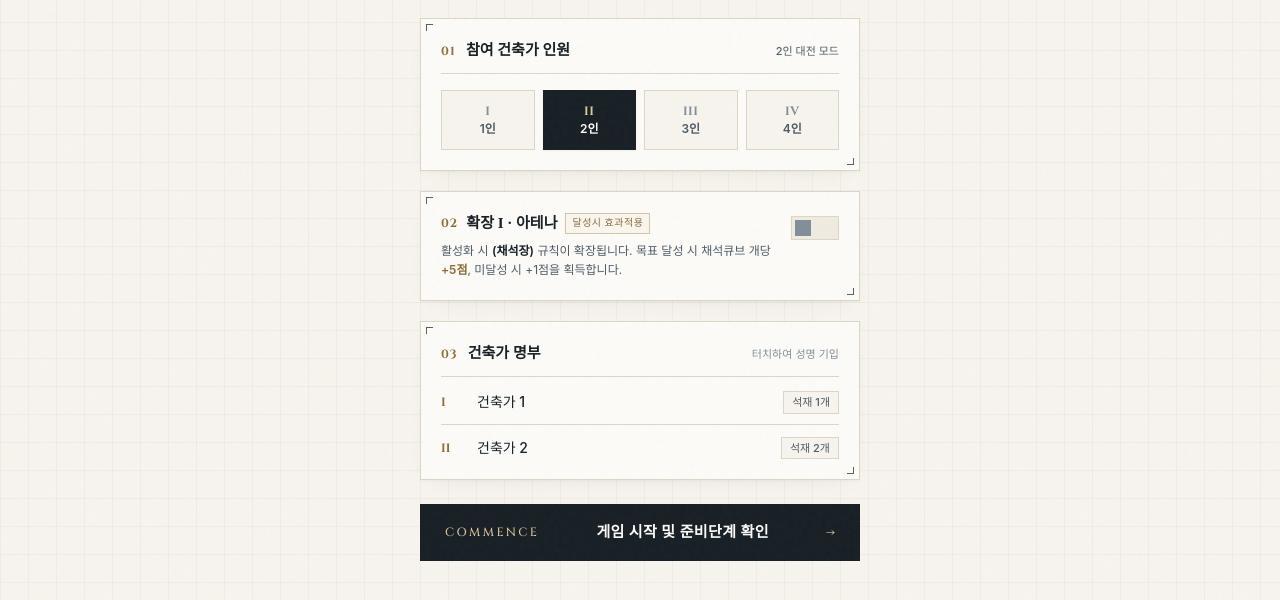
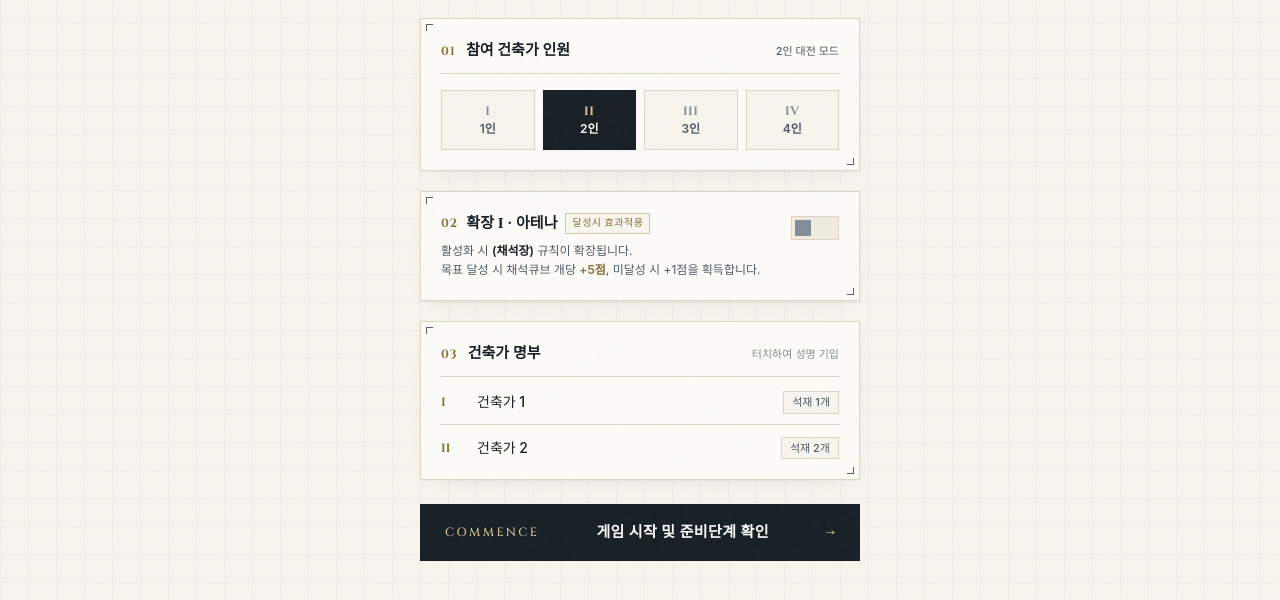
Before and after one commit to ghdcnscns-dev/architects-of-the-polis-calculator, a plain HTML site: page index.html in a window 1280 px wide. Shown: the part 118-718 px from the top of the page. Drawn offline with nearby package versions, Linux system fonts and the light colour scheme; a web font is replaced by a local one.

Commit message:
Update index.html

```diff
--- a/index.html
+++ b/index.html
@@ -298,8 +298,7 @@
               </span>
             </div>
             <p class="text-xs text-slateink-600 leading-relaxed break-keep">
-              활성화 시 <span class="font-semibold text-slateink-900">(채석장)</span> 규칙이 확장됩니다.</span>
-              목표 달성 시 채석큐브 개당 <span class="font-semibold text-brass-dark">+5점</span>, 미달성 시 +1점을 획득합니다.
+              활성화 시 <span class="font-semibold text-slateink-900">(채석장)</span> 규칙이 확장됩니다.<br>목표 달성 시 채석큐브 개당 <span class="font-semibold text-brass-dark">+5점</span>, 미달성 시 +1점을 획득합니다.
             </p>
           </div>
 
```
